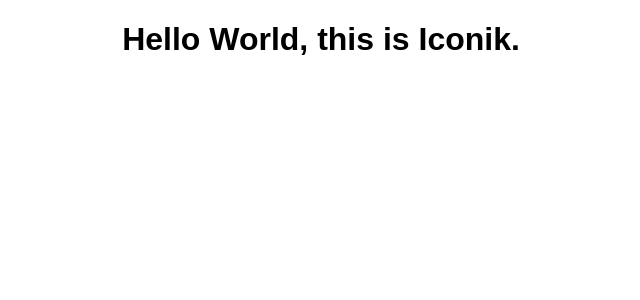
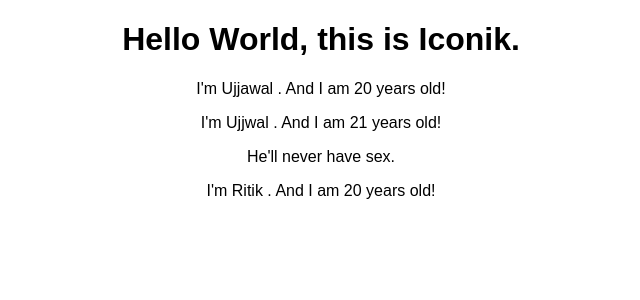
Before and after one commit to theiconik/learningreact, a React (Create React App) app: page / in a window 1280 px wide. Shown: the top 300 px of the page, without its empty margins (319-959 px from the left). Built offline with nearby package versions, Linux system fonts and the light colour scheme.

Commit message:
Functional Component in React

```diff
--- a/src/App.js
+++ b/src/App.js
@@ -1,11 +1,15 @@
 import React, { Component } from 'react';
 import './App.css';
+import Person from './Person/Person';
 
 class App extends Component {
   render() {
     return (
       <div className="App">
         <h1>Hello World, this is Iconik.</h1>
+        <Person name="Ujjawal" age="20"/>
+        <Person name="Ujjwal" age="21">He'll never have sex.</Person>
+        <Person name="Ritik" age="20"/>
       </div>
     );
   }
```
